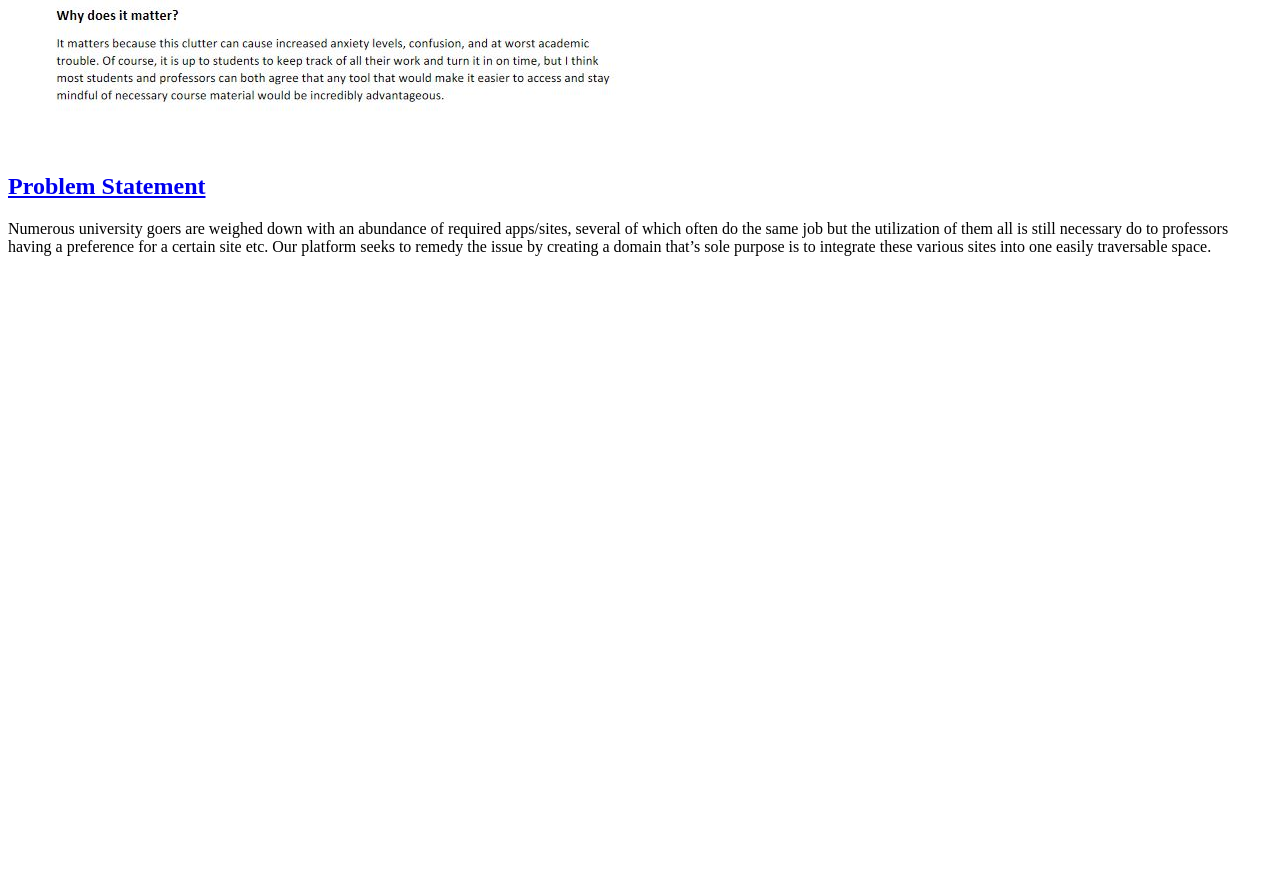
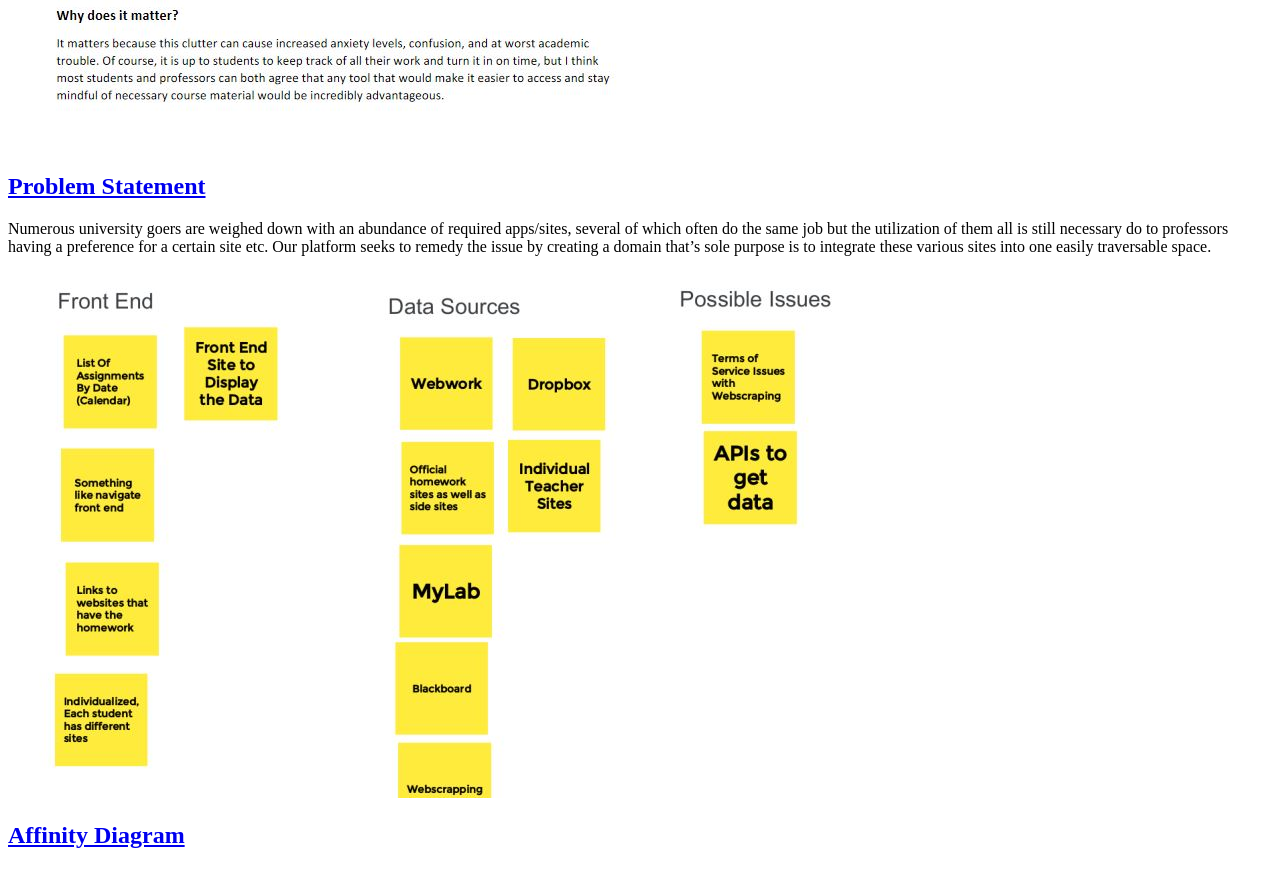
Before and after one commit to spinjrock/spinjrock.github.io, a plain HTML site: page index.html in a window 1280 px wide. Shown: the part 577-1446 px from the top of the page. Before the commit the page ends 849 px from the top, so only its background shows below. Drawn offline with Linux system fonts and the light colour scheme.

Commit message:
Added affinity diagram

```diff
--- a/index.html
+++ b/index.html
@@ -21,5 +21,11 @@
             </p>
         </section>
     </section>
+    <section class = "assignment">
+        <section class="assignment-details">
+            <a href="files/IndesiciveAffinityDiagram.pdf"><img src="images/IndesiciveAffinityDiagram.JPG"></a>
+            <a href="files/IndesiciveAffinityDiagram.pdf"><h2>Affinity Diagram</h2></a>
+        </section>
+    </section>
 </body>
 </html>
```
Also changed, not shown: images/IndesiciveAffinityDiagram.JPG (added), 1 other file.
